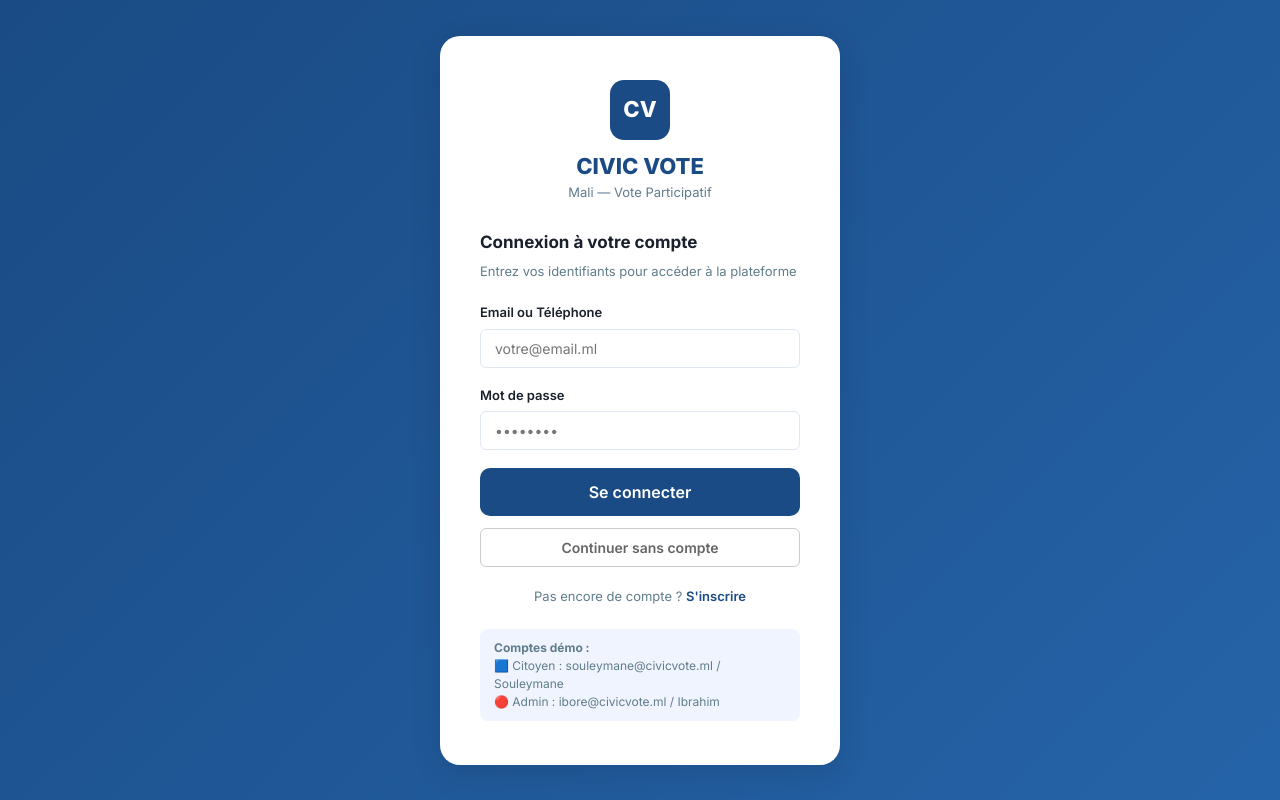
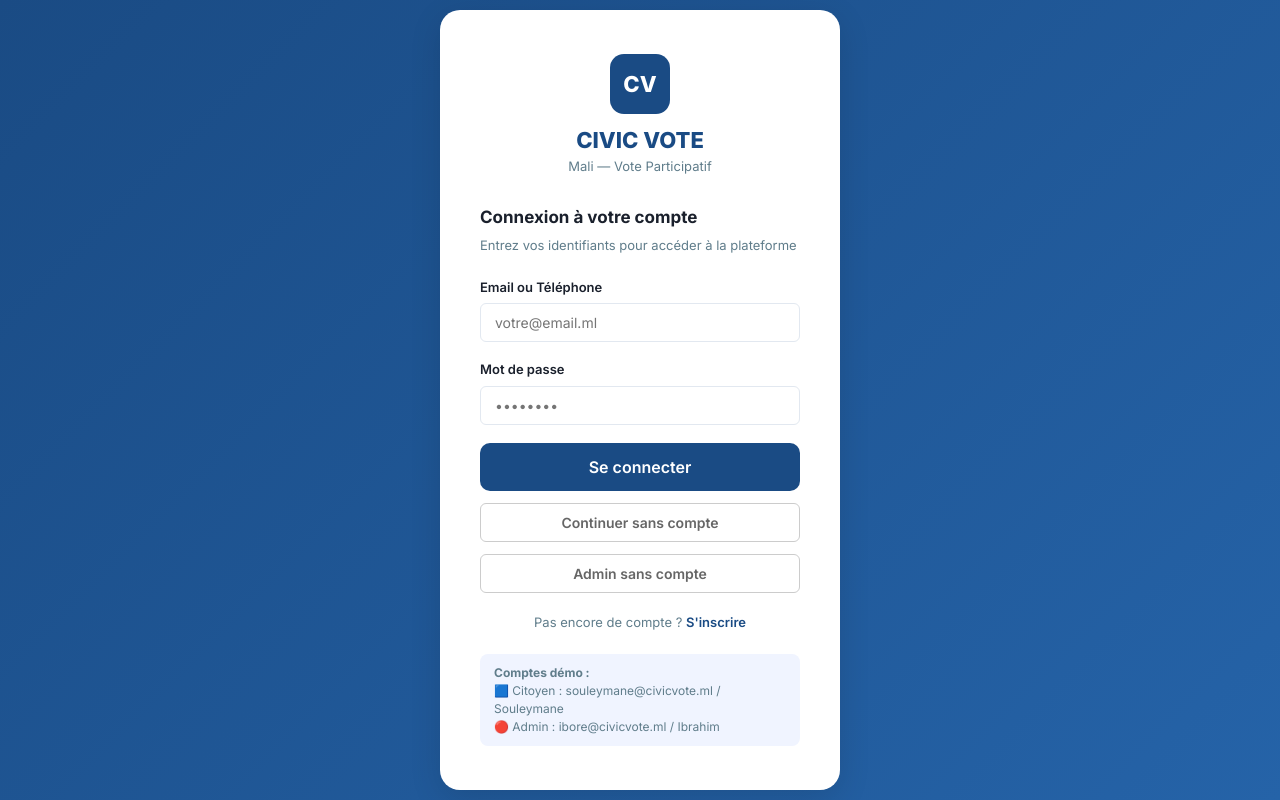
Before and after one commit to Overhaul2/civicvoice_admin_front, a React (Vite) app: page / in a window 1280 px wide. Built offline with nearby package versions, Linux system fonts and the light colour scheme.

Commit message:
ajout bouton acess sans compte

```diff
--- a/src/pages/LoginPage.jsx
+++ b/src/pages/LoginPage.jsx
@@ -27,7 +27,10 @@ export default function LoginPage() {
   }
 
   const handleGuestAccess = () => {
-    navigate('/dashboard'); // Remplacez par votre route publique (ex: /home ou /projets)
+    navigate('/dashboard');
+  };
+   const handleGuestAdminAccess = () => {
+    navigate('/admin');
   };
 
   return (
@@ -72,6 +75,15 @@ export default function LoginPage() {
           >
             Continuer sans compte
           </button>
+
+          <button
+            type="button"
+            onClick={handleGuestAdminAccess}
+            className="cv-btn cv-btn-outline cv-btn-full"
+            style={{ marginTop: '12px', borderColor: '#ccc', color: '#666' }}
+          >
+            Admin sans compte
+          </button>
         </form>
 
         <div className="cv-login-footer">
```
